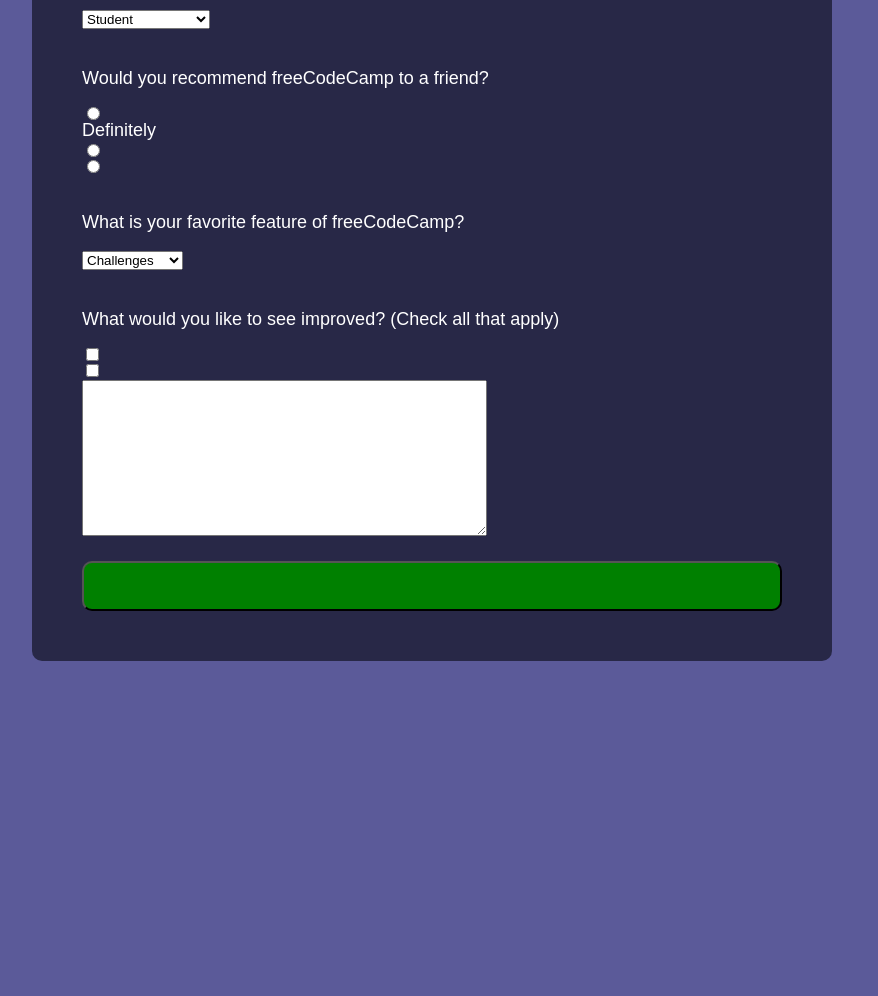
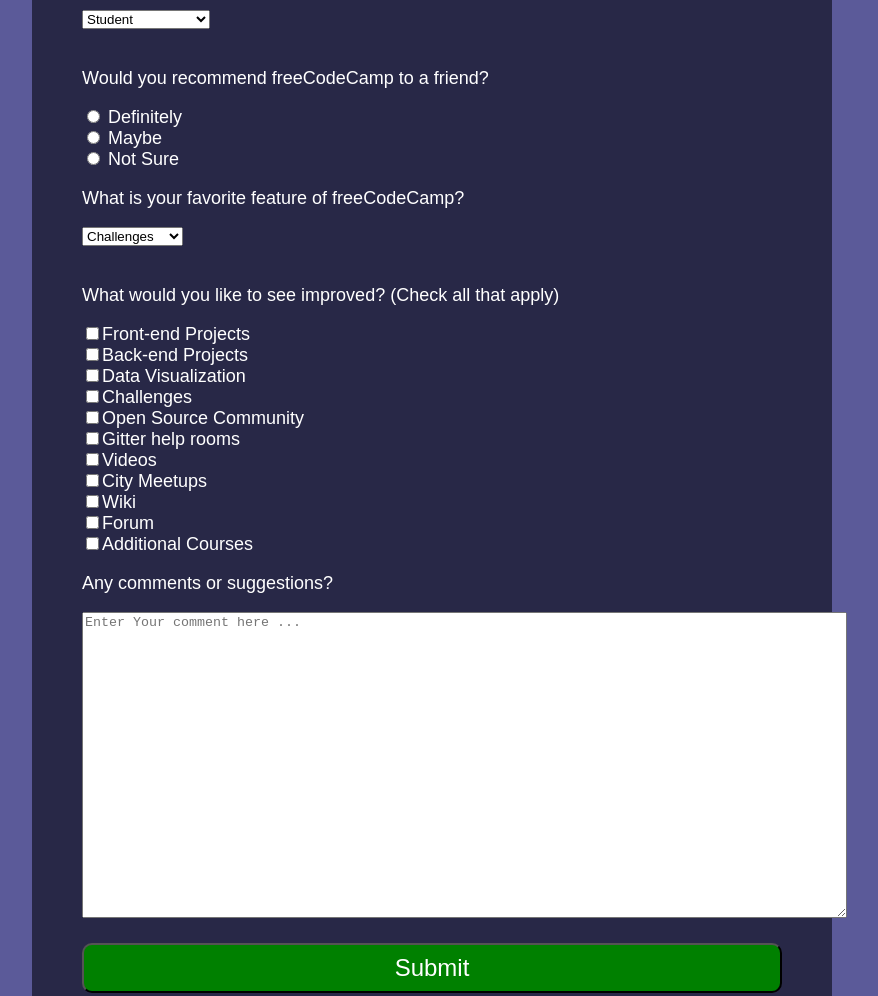
Before and after one commit to aymanmak/microvers-ayman-Benjamin, a plain HTML site: page index.html in a window 1280 px wide. Shown: the part 420-1416 px from the top of the page, without its empty margins (208-1086 px from the left). Before the commit the page ends 1089 px from the top, so only its background shows below. Drawn offline with Linux system fonts and the light colour scheme.

Commit message:
Update index.html

```diff
--- a/index.html
+++ b/index.html
@@ -58,9 +58,9 @@
         </select>
         <br>
         <p>Would you recommend freeCodeCamp to a friend?</p>
-          <input type="radio" name="juy" class="form" value="Definitely" ><label class="labels"> Definitely</label>
-       <input type="radio" name="juy" value="Maybe" class="form">
-       <input type="radio" name="juy"  class="form" value="Not Sure"> <br>
+          <label for="juy"><input type="radio" name="juy" class="form1" value="Definitely" /> Definitely</label><br>
+       <label ><input type="radio" name="juy" value="Maybe" class="form1"/> Maybe</label><br>
+       <label ><input type="radio" name="juy"  class="form1" value="Not Sure"/> Not Sure</label> <br>
        <p>What is your favorite feature of freeCodeCamp?</p>
        <select id="dropdown1" class="form">
         <option>
@@ -75,11 +75,21 @@
         </select>
       <br>
        <p>What would you like to see improved? (Check all that apply)</p>
-       <input type="checkbox" class="form" name = "lkj" value="Front-end-projects">
-       <input type="checkbox" class="form" name = "lkj" value="back-end-projects">
-
-       <textarea rows="10" cols="48" class="form"></textarea>
-       <button type="submit" id="submit" class="form"></button>
+       <label><input type="checkbox" class="form1" name = "lkj" value="Front-end-projects">Front-end Projects </label><br>
+       <label><input type="checkbox" class="form1" name = "lkj" value="Front-end-projects">Back-end Projects </label><br>
+       <label><input type="checkbox" class="form1" name = "lkj" value="Front-end-projects">Data Visualization </label><br>
+       <label><input type="checkbox" class="form1" name = "lkj" value="Front-end-projects">Challenges </label><br>
+       <label><input type="checkbox" class="form1" name = "lkj" value="Front-end-projects">Open Source Community </label><br>
+       <label><input type="checkbox" class="form1" name = "lkj" value="Front-end-projects">Gitter help rooms </label><br>
+       <label><input type="checkbox" class="form1" name = "lkj" value="Front-end-projects">Videos </label><br>
+       <label><input type="checkbox" class="form1" name = "lkj" value="Front-end-projects">City Meetups </label><br>
+       <label><input type="checkbox" class="form1" name = "lkj" value="Front-end-projects">Wiki </label><br>
+       <label><input type="checkbox" class="form1" name = "lkj" value="Front-end-projects">Forum </label><br>
+       <label><input type="checkbox" class="form1" name = "lkj" value="Front-end-projects">Additional Courses </label>
+        <br>
+        <p>Any comments or suggestions?</p>
+       <textarea rows="20" placeholder="Enter Your comment here ..."cols="93.5" class="form"></textarea>
+       <button type="submit" id="submit" class="form">Submit</button>
     </form>
   </div>
   </body>
```
